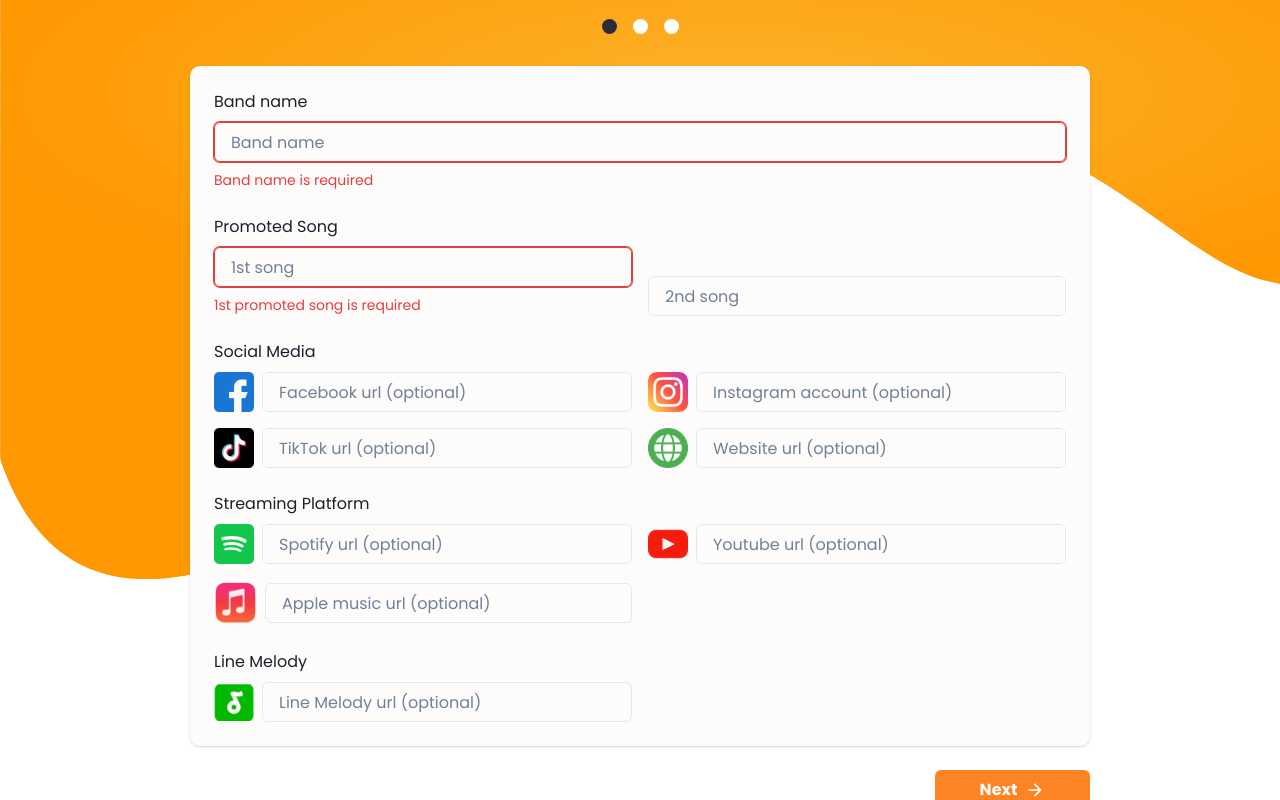
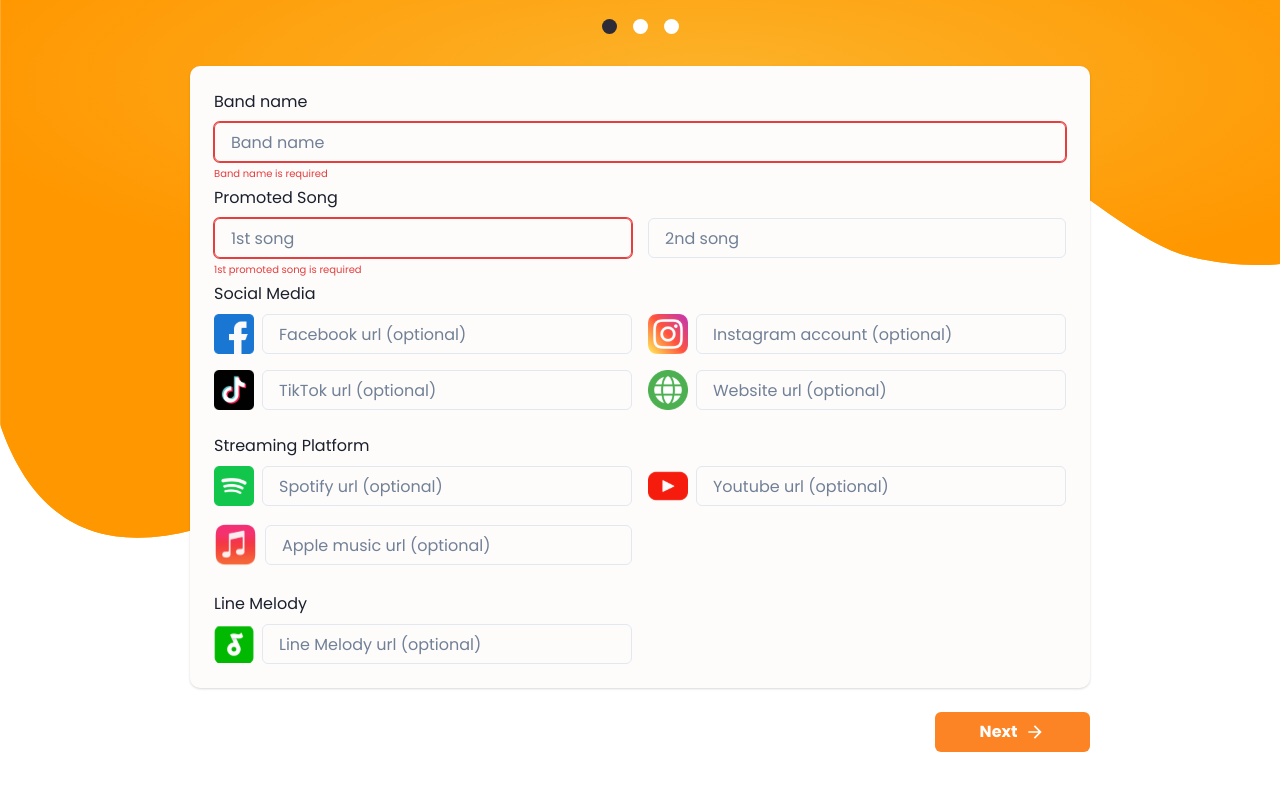
Before and after one commit to patorseing/longfung-linehack-2023, a Next.js app in the folder frontend/: page /registration/band in a window 1280 px wide. Both pictures are taken after a click on the button "Next". Shown: the part 197-997 px from the top of the page. Built offline with nearby package versions, Linux system fonts and the light colour scheme; no server answers; what next-recaptcha-v3, reactfire would draw is missing.

Commit message:
chore: edit style

```diff
--- a/frontend/components/BeaconCard.tsx
+++ b/frontend/components/BeaconCard.tsx
@@ -6,22 +6,22 @@ import {
   HStack,
   Text,
   useBreakpointValue,
-} from "@chakra-ui/react"
-import { MdAdd } from "react-icons/md"
-import { IoTrashOutline } from "react-icons/io5"
-import { UseFormRegisterReturn } from "react-hook-form"
+} from "@chakra-ui/react";
+import { MdAdd } from "react-icons/md";
+import { IoTrashOutline } from "react-icons/io5";
+import { UseFormRegisterReturn } from "react-hook-form";
 
-import { FormInput } from "./FormInput"
+import { FormInput } from "./FormInput";
 
 type BeaconCardProps = {
-  name: string
-  onAdd: () => void
-  onDelete: () => void
-  hardwareRegister?: UseFormRegisterReturn
-  passcodeRegister?: UseFormRegisterReturn
-  hardwareError?: string
-  passcodeError?: string
-}
+  name?: string;
+  onAdd: () => void;
+  onDelete: () => void;
+  hardwareRegister?: UseFormRegisterReturn;
+  passcodeRegister?: UseFormRegisterReturn;
+  hardwareError?: string;
+  passcodeError?: string;
+};
 
 export const BeaconCard = (props: BeaconCardProps) => {
   const {
@@ -32,11 +32,11 @@ export const BeaconCard = (props: BeaconCardProps) => {
     passcodeRegister,
     hardwareError,
     passcodeError,
-  } = props
+  } = props;
   const isMobile = useBreakpointValue({
     base: true,
     md: false,
-  })
+  });
 
   if (isMobile) {
     return (
@@ -50,7 +50,7 @@ export const BeaconCard = (props: BeaconCardProps) => {
         }}
       >
         <Flex sx={{ alignItems: "center", justifyContent: "space-between" }}>
-          <Text py="2">{name}</Text>
+          <Text sx={{ fontSize: "14px", py: "2" }}>{name}</Text>
           <HStack spacing={3}>
             <IconButton
               size="sm"
@@ -94,12 +94,12 @@ export const BeaconCard = (props: BeaconCardProps) => {
           errorMessage={passcodeError}
         />
       </Stack>
-    )
+    );
   }
 
   return (
     <Stack>
-      <Text>{name}</Text>
+      <Text sx={{ fontSize: "14px" }}>{name}</Text>
       <Grid gridTemplateColumns="repeat(2, 1fr) 80px" gap={4}>
         <FormInput
           placeholder="Hardware ID"
@@ -143,5 +143,5 @@ export const BeaconCard = (props: BeaconCardProps) => {
         </Flex>
       </Grid>
     </Stack>
-  )
-}
+  );
+};
--- a/frontend/components/FormInput.tsx
+++ b/frontend/components/FormInput.tsx
@@ -6,26 +6,59 @@ import {
   Image,
   FormErrorMessage,
   InputProps,
-} from "@chakra-ui/react"
-import { UseFormRegisterReturn } from "react-hook-form"
+} from "@chakra-ui/react";
+import { UseFormRegisterReturn } from "react-hook-form";
 
 type FormInputProps = InputProps & {
-  label?: string
-  errorMessage?: string
-  filedLogo?: string
-  register?: UseFormRegisterReturn
-}
+  label?: string;
+  errorMessage?: string;
+  filedLogo?: string;
+  register?: UseFormRegisterReturn;
+  disable?: boolean;
+  fontSize?: number;
+  type?: string;
+};
 
 export const FormInput = (props: FormInputProps) => {
-  const { label, errorMessage, filedLogo, register, ...rest } = props
+  const {
+    label,
+    errorMessage,
+    filedLogo,
+    register,
+    disable,
+    fontSize = 16,
+    type,
+    ...rest
+  } = props;
+
   return (
     <FormControl isInvalid={!!errorMessage}>
-      {label && <FormLabel>{label}</FormLabel>}
+      {label && (
+        <FormLabel sx={{ fontSize: { base: "14px", md: `${fontSize}px` } }}>
+          {label}
+        </FormLabel>
+      )}
       <HStack>
         {filedLogo && <Image src={filedLogo} />}
-        <Input {...rest} {...register} />
+        <Input
+          type={type ?? "string"}
+          {...rest}
+          {...register}
+          disabled={disable}
+          sx={{ fontSize: { base: "14px", md: "16px" } }}
+        />
       </HStack>
-      {errorMessage && <FormErrorMessage>{errorMessage}</FormErrorMessage>}
+      {errorMessage && (
+        <FormErrorMessage
+          sx={{
+            fontSize: { base: "10px", md: "10px" },
+            mt: "4px",
+            position: "absolute",
+          }}
+        >
+          {errorMessage}
+        </FormErrorMessage>
+      )}
     </FormControl>
-  )
-}
+  );
+};
--- a/frontend/components/FormTextarea.tsx
+++ b/frontend/components/FormTextarea.tsx
@@ -1,18 +1,21 @@
-import { Stack, Text, Textarea, TextareaProps } from "@chakra-ui/react"
-import { UseFormRegisterReturn } from "react-hook-form"
+import { Stack, Text, Textarea, TextareaProps } from "@chakra-ui/react";
+import { UseFormRegisterReturn } from "react-hook-form";
 
 type FormTextareaProps = TextareaProps & {
-  label?: string
-  errorMessage?: string
-  register?: UseFormRegisterReturn
-}
+  label?: string;
+  errorMessage?: string;
+  register?: UseFormRegisterReturn;
+};
 
 export const FormTextarea = (props: FormTextareaProps) => {
-  const { label, errorMessage, register, ...rest } = props
+  const { label, errorMessage, register, ...rest } = props;
   return (
     <Stack>
-      {label && <Text>{label}</Text>}
+      {label && (
+        <Text sx={{ fontSize: { base: "14px", md: "16px" } }}>{label}</Text>
+      )}
       <Textarea
+        sx={{ fontSize: { base: "14px", md: "16px" } }}
         minH="116px"
         isInvalid={!!errorMessage}
         {...rest}
@@ -20,5 +23,5 @@ export const FormTextarea = (props: FormTextareaProps) => {
       />
       {errorMessage && <Text color="red">{errorMessage}</Text>}
     </Stack>
-  )
-}
+  );
+};
```
